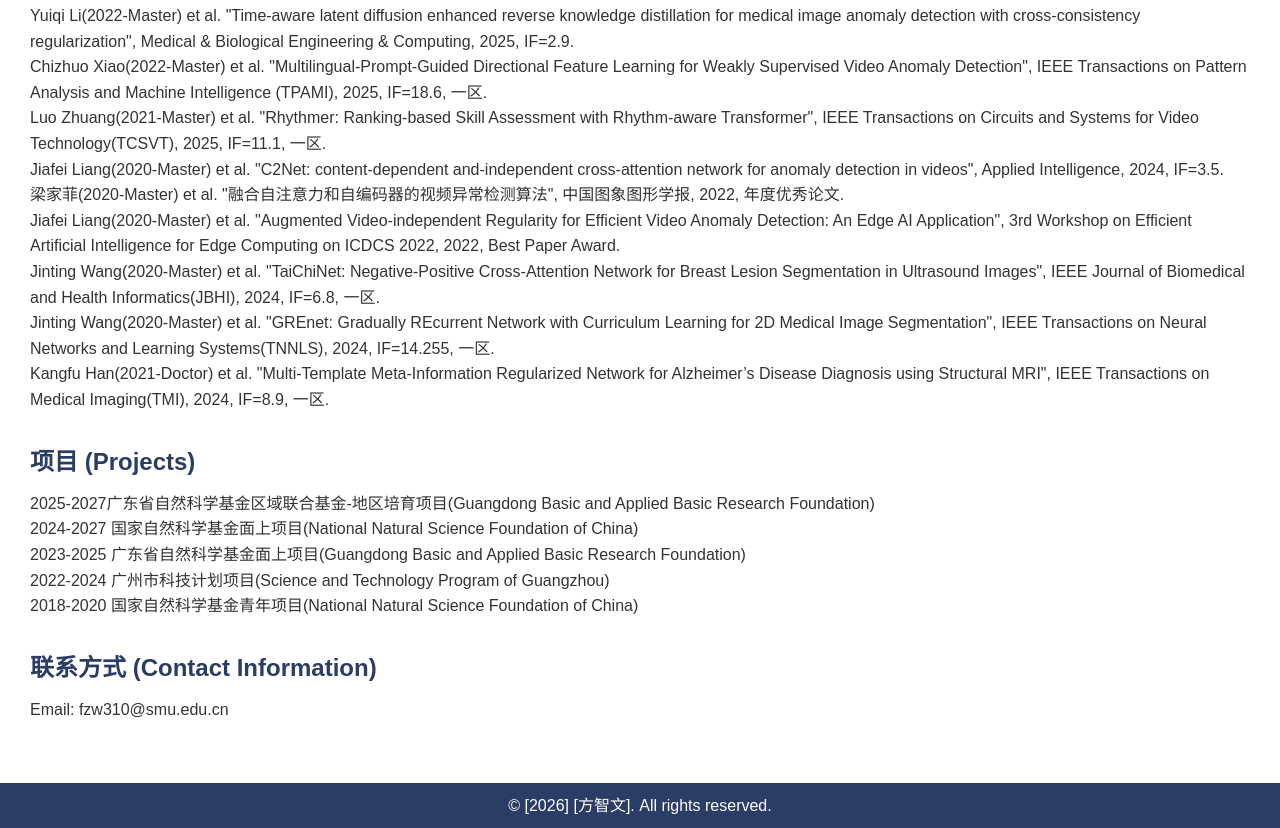
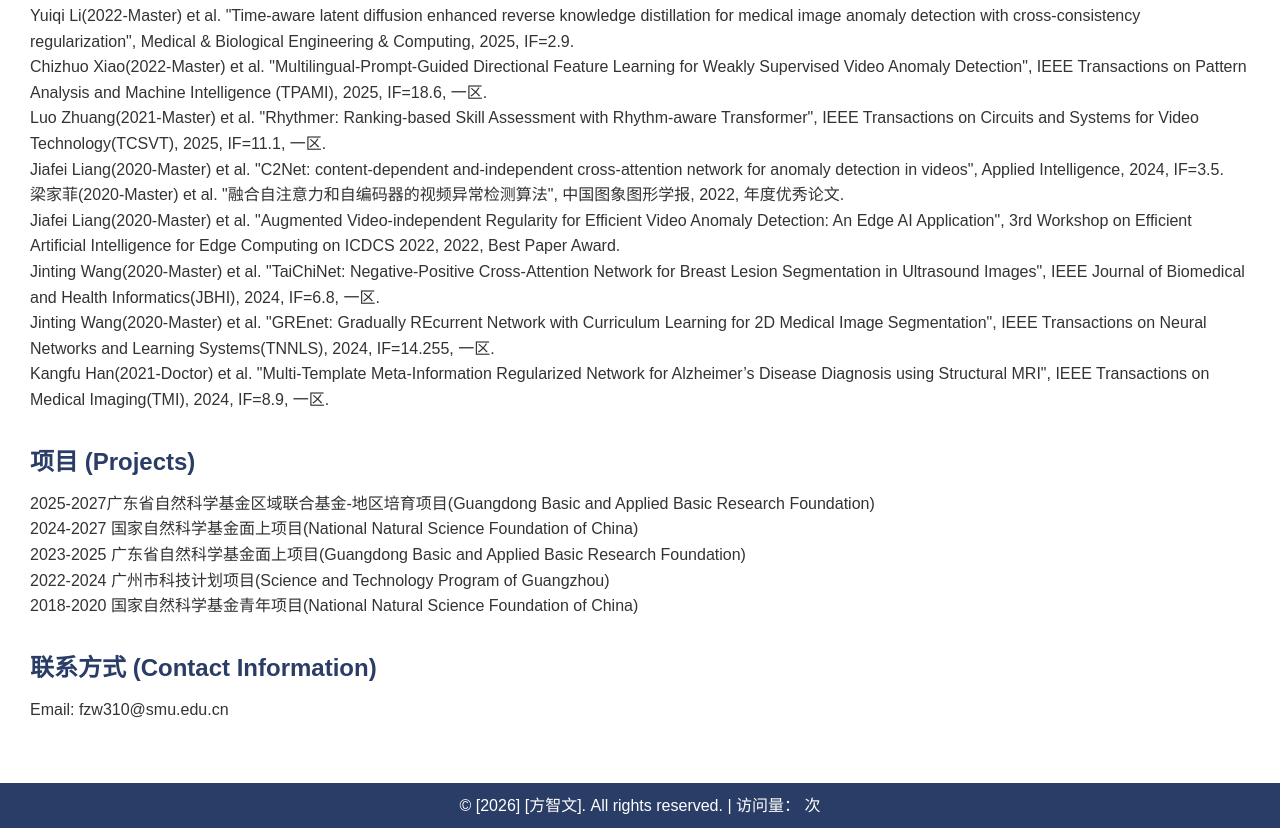
Before and after one commit to iCareLab-SMU/iCareLab, a plain HTML site: page index.html in a window 1280 px wide. Shown: the part 523-1351 px from the top of the page. Drawn offline with Linux system fonts and the light colour scheme; some packages are replaced by stand-ins of ours; a script that the page names is missing.

Commit message:
Update index.html

```diff
--- a/index.html
+++ b/index.html
@@ -5,6 +5,7 @@
     <meta name="viewport" content="width=device-width, initial-scale=1.0">
     <title>[方智文] - 个人学术主页</title>
     <link rel="stylesheet" href="styles.css">
+    <script async src="//busuanzi.ibruce.info/busuanzi/2.3/busuanzi.pure.mini.js"></script>
 </head>
 <body>
     <header>
@@ -72,7 +73,7 @@
     </main>
 
     <footer>
-        <p>&copy; [2026] [方智文]. All rights reserved.</p>
+        <p>&copy; [2026] [方智文]. All rights reserved. | 访问量：<span id="busuanzi_value_site_pv"></span> 次</p>
     </footer>
 </body>
 </html>
```
